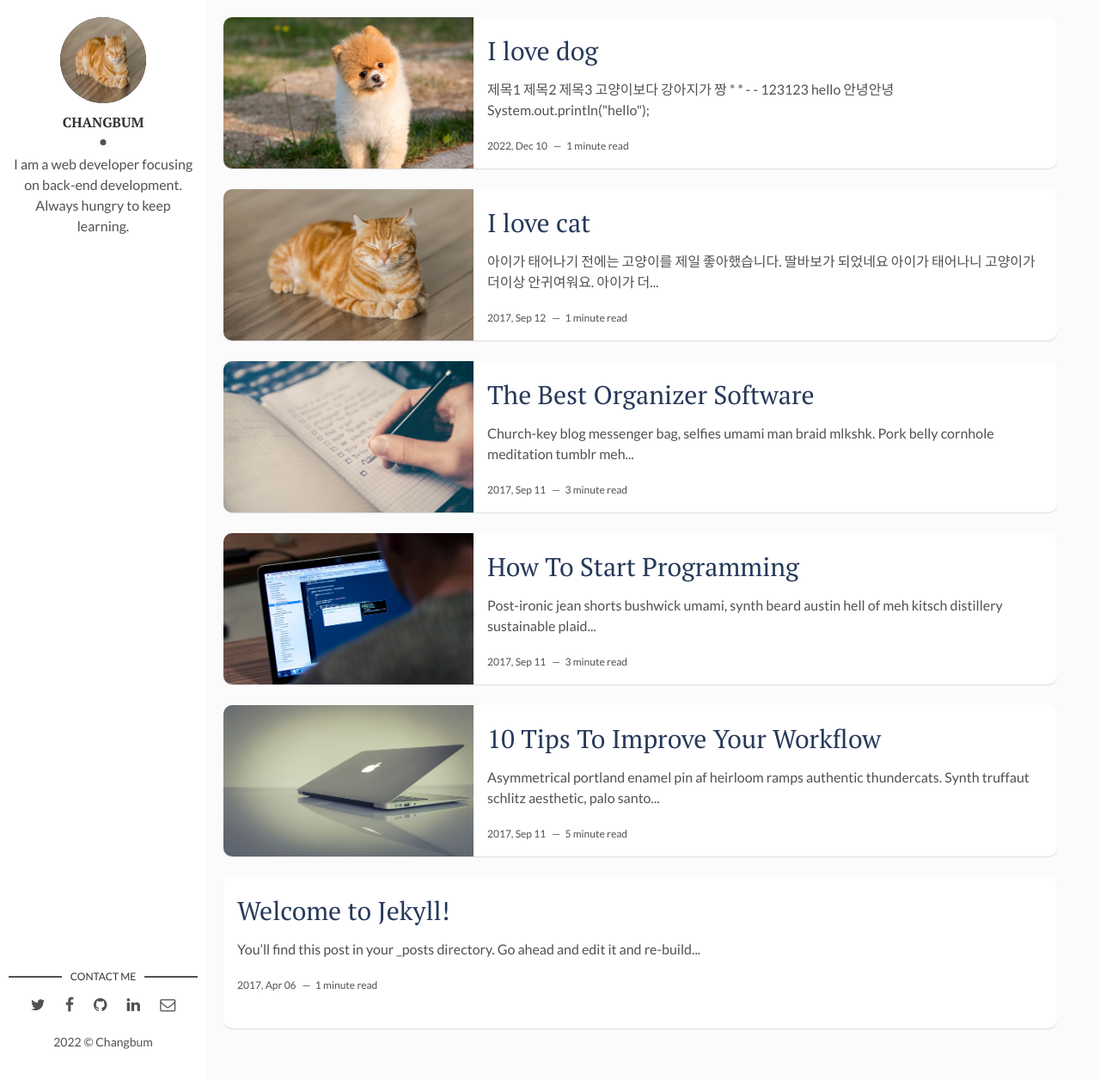
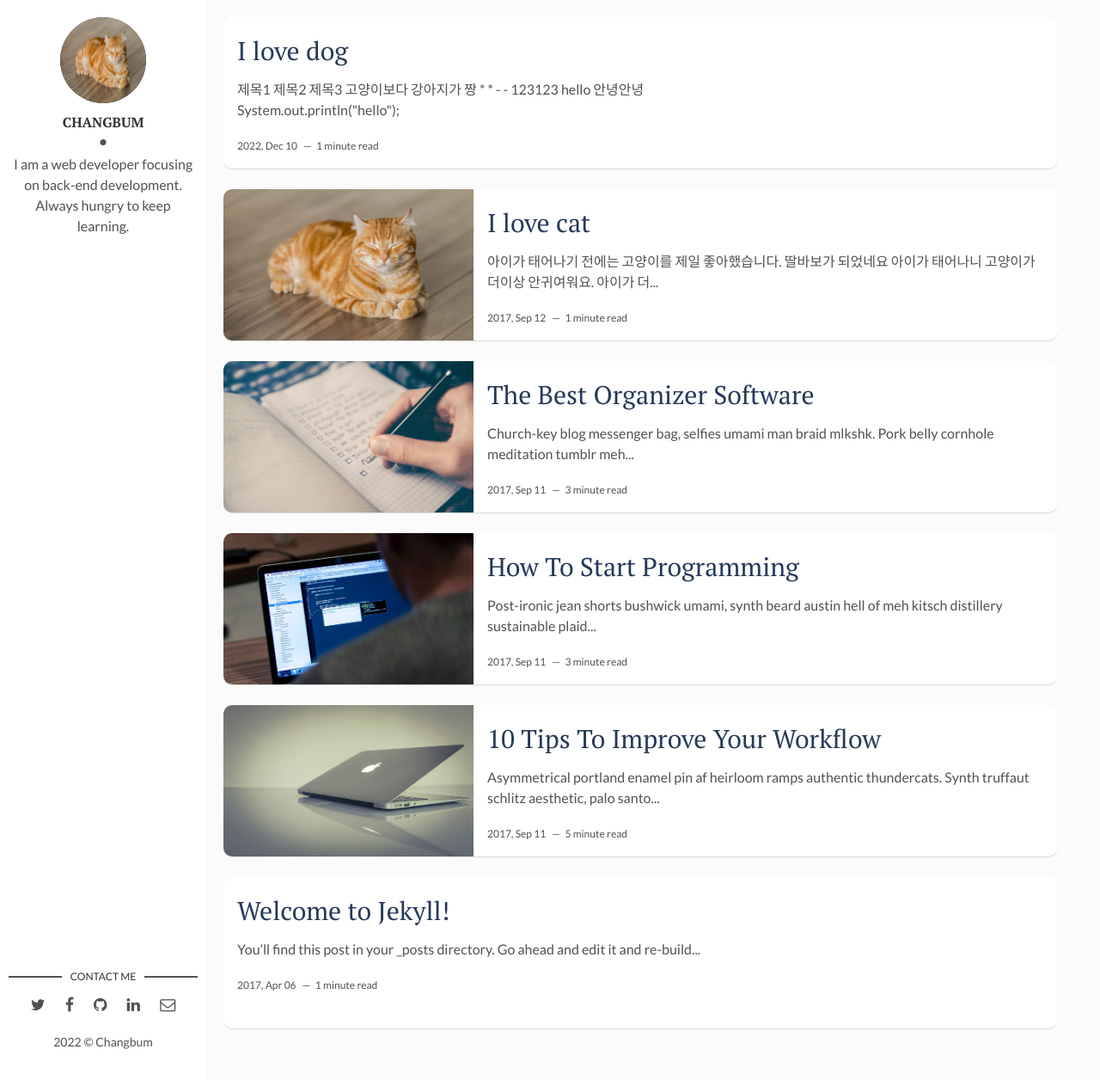
Before and after one commit to Changbum97/changbum97.github.io, a Jekyll site: the page built from index.html, in a window 1280 px wide and 1256 px high. Shown: the whole window at 86% size. Built offline with Jekyll 4.4.1, drawn with Linux system fonts in a browser that asks for light colours; the list of posts is cut into pages by our own code.

Commit message:
글 작성

```diff
--- a/_posts/2022-12-14-i-love-dog.markdown
+++ b/_posts/2022-12-14-i-love-dog.markdown
@@ -3,7 +3,7 @@ layout: post
 title: I love dog
 date: 2022-12-10 13:50:20 +0300
 description: You’ll find this post in your `_posts` directory. Go ahead and edit it and re-build the site to see your changes. # Add post description (optional)
-img: dog.jpg # Add image post (optional)
+#img: dog.jpg # Add image post (optional)
 fig-caption: 강아지 사진# Add figcaption (optional)
 tags: [dog, ilovedog]
 permalink: 'post/ilovedog/'
```
